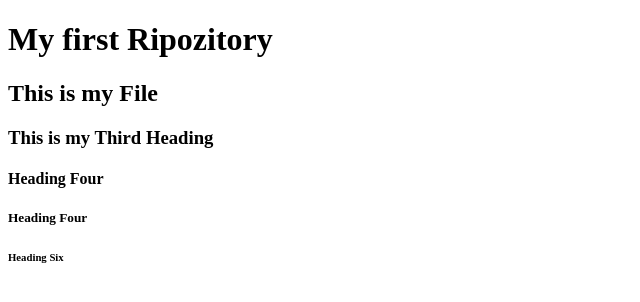
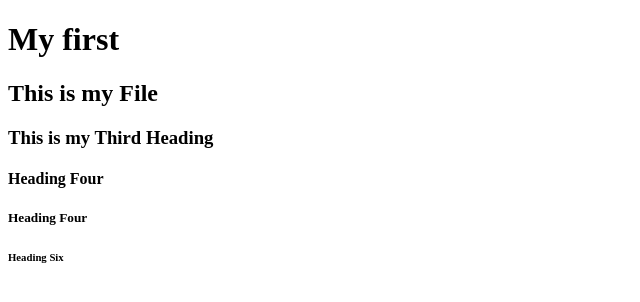
Before and after one commit to Abu-Taieb/my-f-Ripo, a plain HTML site: page index.html in a window 1280 px wide. Shown: the whole page, without its empty margins (0-640 px from the left). Drawn offline with Linux system fonts and the light colour scheme.

Commit message:
four commit

```diff
--- a/index.html
+++ b/index.html
@@ -7,7 +7,7 @@
     <title>Document</title>
 </head>
 <body>
-    <h1> My first Ripozitory </h1>
+    <h1> My first </h1>
     <h2> This is my File</h2>
     <h3> This is my Third Heading </h3>
     <h4> Heading Four</h4>
```
